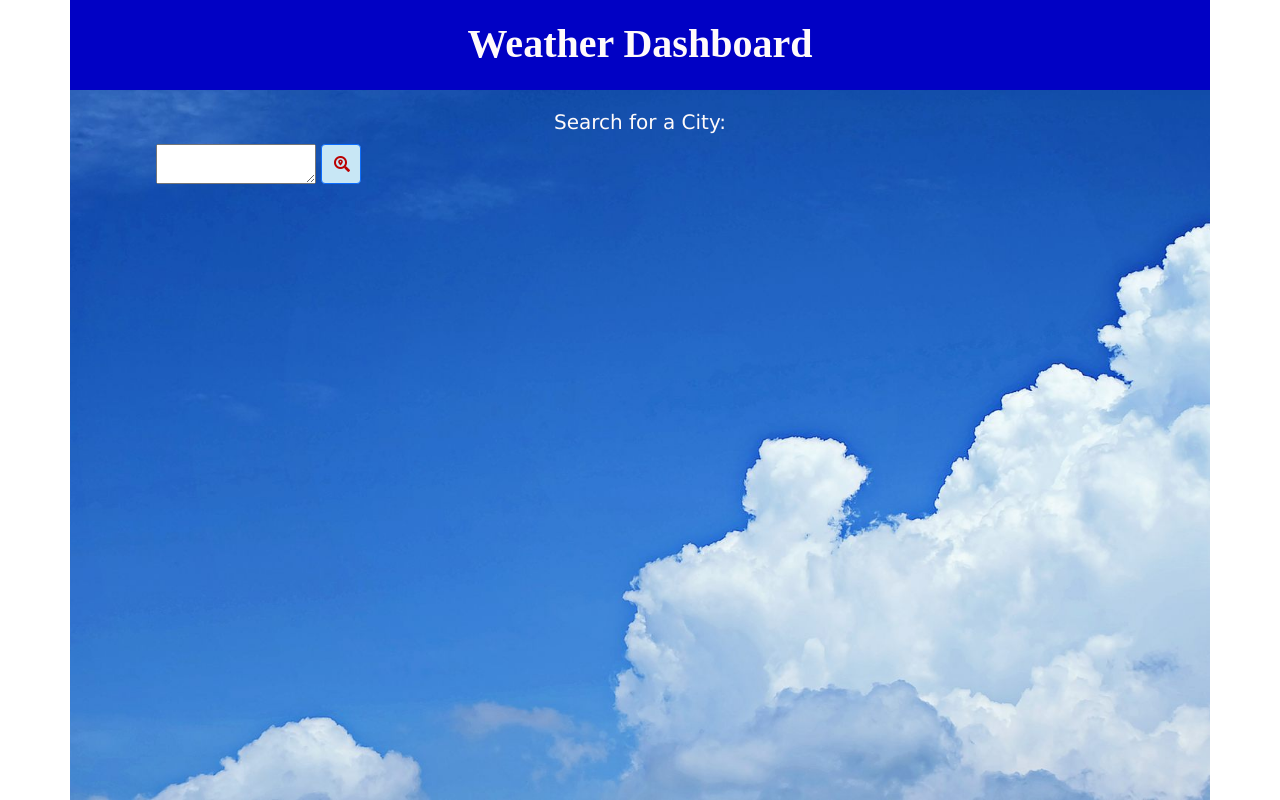
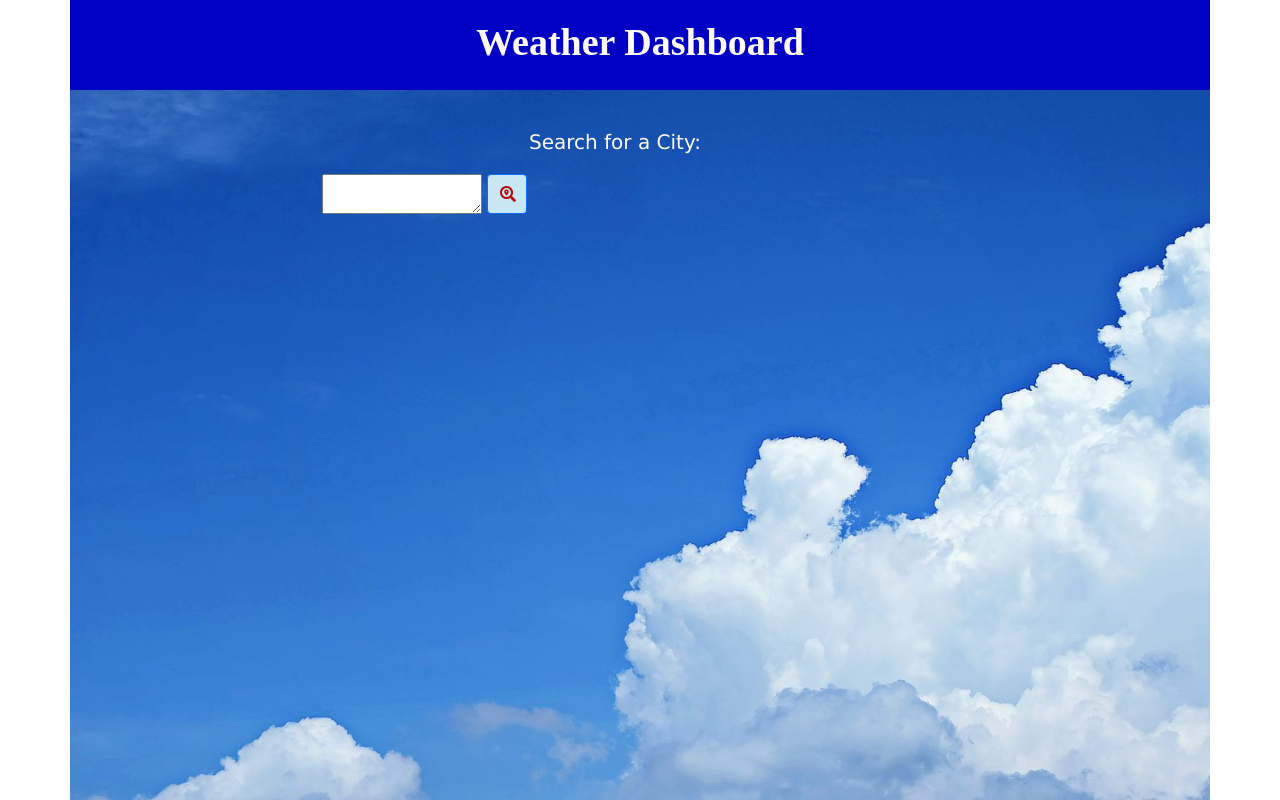
Before and after one commit to CaitlinCollins/Server-Side-APIs, a plain HTML site: page index.html in a window 1280 px wide. Drawn offline with nearby package versions, Linux system fonts and the light colour scheme.

Commit message:
Finished media query for 768px

```diff
--- a/style.css
+++ b/style.css
@@ -28,7 +28,6 @@ article {
 
 aside {
 	background: transparent;
-	text-align: center;
 	width: 340px;
 	height: auto;
 	margin-bottom: 20px;
@@ -38,7 +37,7 @@ h1 {
 	padding-top: 20px;
 	color: snow;
 	font-family: "Times New Roman", Times, serif;
-	font-size: 40px;
+	font-size: 38px;
 	font-weight: bold;
 }
 
@@ -84,9 +83,9 @@ textarea {
 	float: left;
 	height: 40px;
 	width: 160px;
-	margin: 0 0 30px 74px;
+	margin: 0 0 30px 75px;
 	padding: 5px;
-	text-align: center;
+	text-align: left;
 	font-size: 20px;
 }
 
@@ -137,7 +136,7 @@ button {
 	height: 180px;
 	width: 160px;
 	background-color: rgb(200, 231, 245);
-	margin: 60px 20px 20px 15px;
+	margin: 20px 20px 60px 15px;
 }
 
 .dates {
@@ -190,3 +189,22 @@ button {
 	margin: 10px 0 0 75px;
 	text-align: center;
 }
+
+/** Special styling for screens under 768px **/
+@media only screen and (min-width: 768px) {
+	textarea,
+	.searches,
+	.clear {
+		margin-left: 240px;
+	}
+
+	h2 {
+		margin-left: 80px;
+	}
+	h3 {
+		margin: 40px 0;
+	}
+	h4 {
+		margin: 40px 50px 20px 0;
+	}
+}
```
